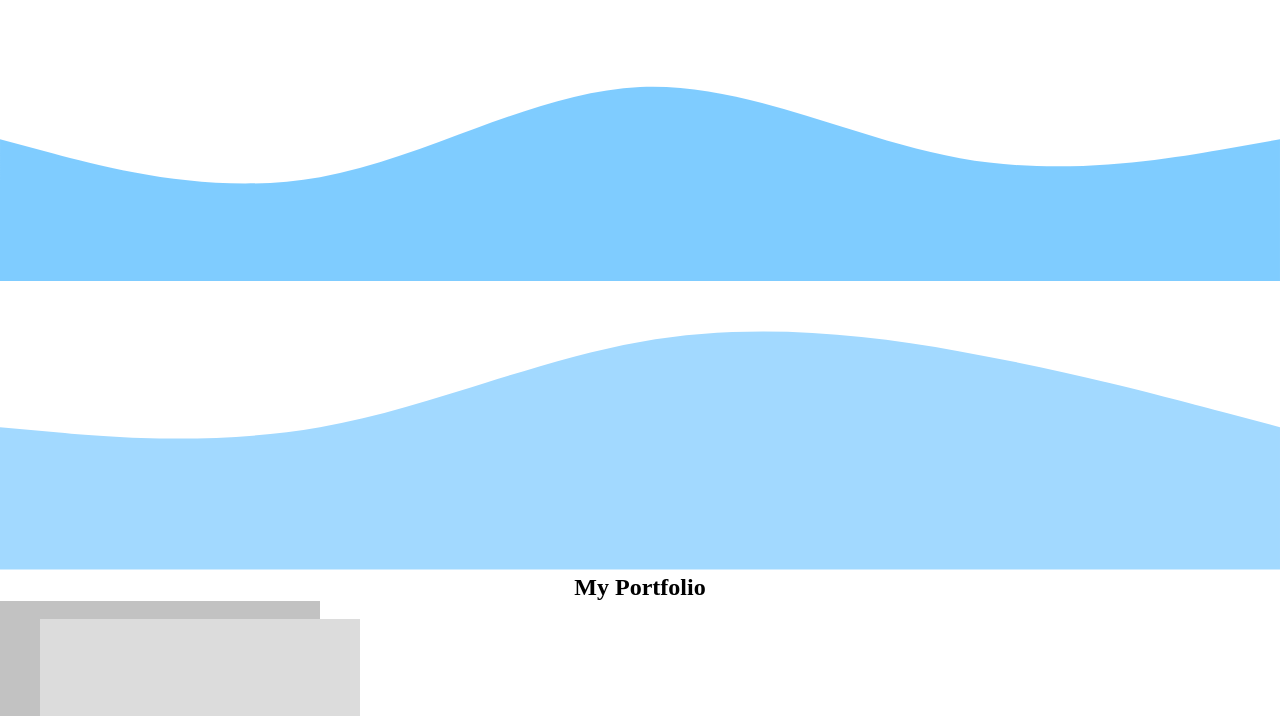
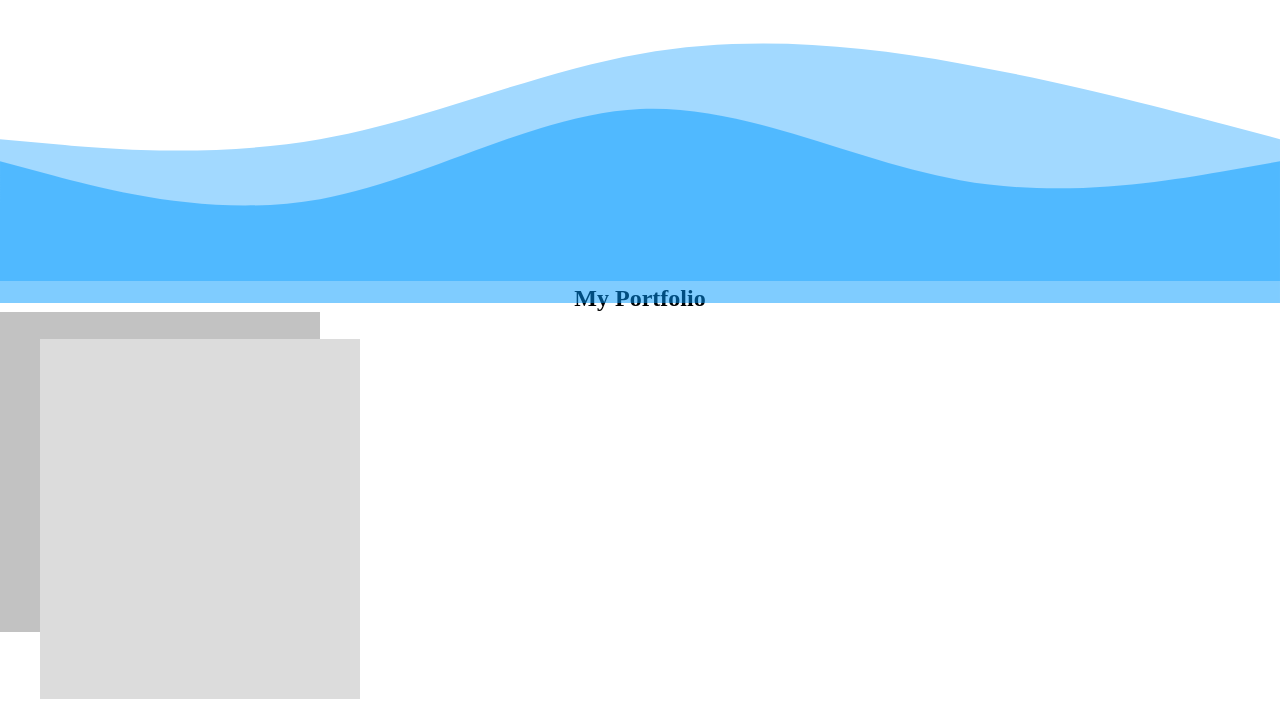
Before and after one commit to aliabdellatif0/Ali-Portfolio, a plain HTML site: page index.html in a window 1280 px wide. Shown: the part 381-1097 px from the top of the page. Drawn offline with Linux system fonts and the light colour scheme.

Commit message:
progress with positioning however may get messy

```diff
--- a/index.html
+++ b/index.html
@@ -36,7 +36,7 @@
 
 
 
-  <svg xmlns="http://www.w3.org/2000/svg" viewBox="0 0 1440 320">
+  <svg class = "wave" xmlns="http://www.w3.org/2000/svg" viewBox="0 0 1440 320">
     <path fill="#0099ff" fill-opacity="0.5" d="M0,160L60,176C120,192,240,224,360,202.7C480,181,600,107,720,101.3C840,96,960,160,1080,181.3C1200,203,1320,181,1380,170.7L1440,160L1440,320L1380,320C1320,320,1200,320,1080,320C960,320,840,320,720,320C600,320,480,320,360,320C240,320,120,320,60,320L0,320Z"></path>
   </svg>
 
--- a/styles/main.scss
+++ b/styles/main.scss
@@ -49,7 +49,13 @@ body > .gallery >img {
     width: 25%;
     height: 45%;
     position: absolute;
-    top: 1000px;
+    top: 720px;
     left: 40px;
 
 }
+
+.wave{
+    position:absolute;
+    left: 0px;
+    top:400px;
+}
```
Also changed, not shown: styles/main.css.
